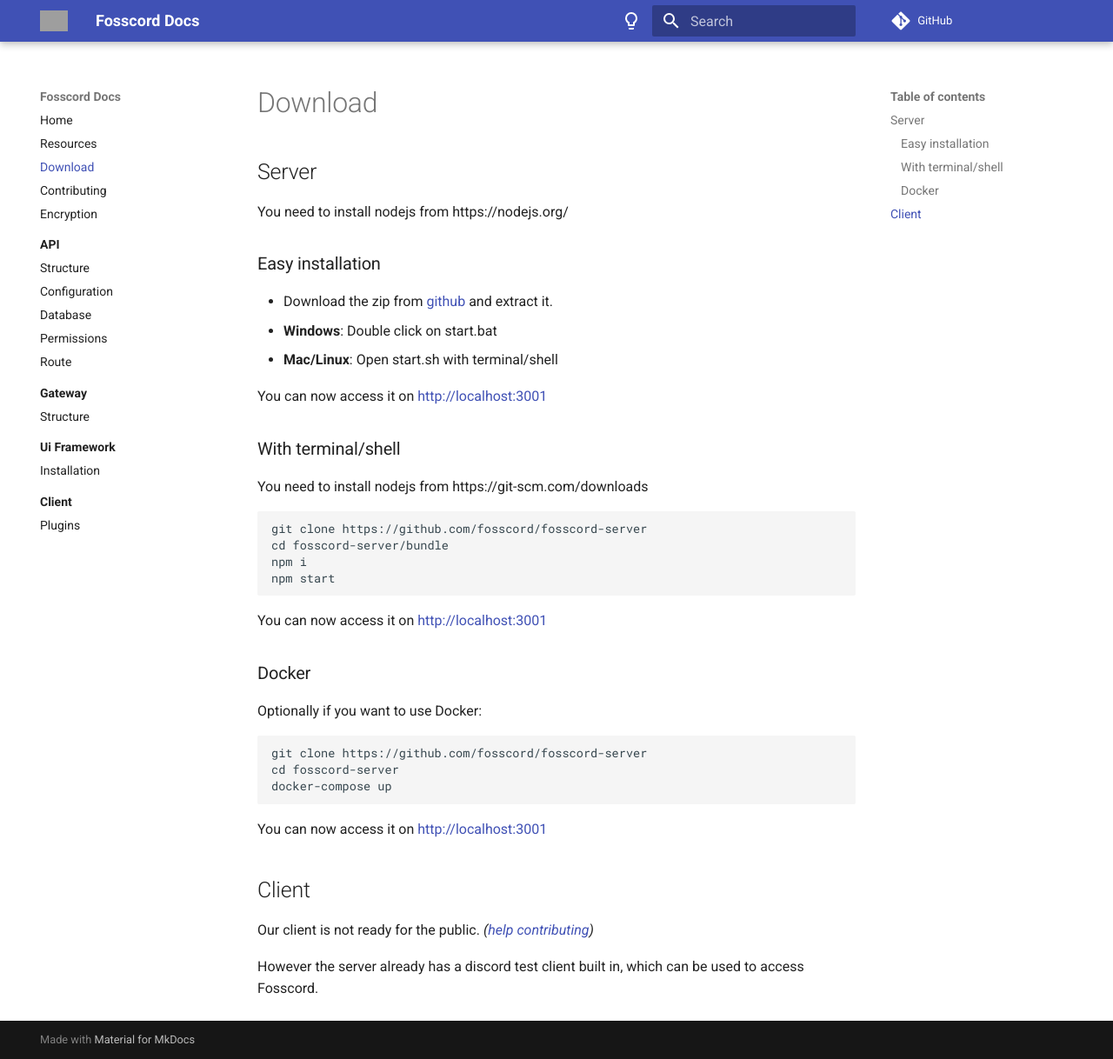
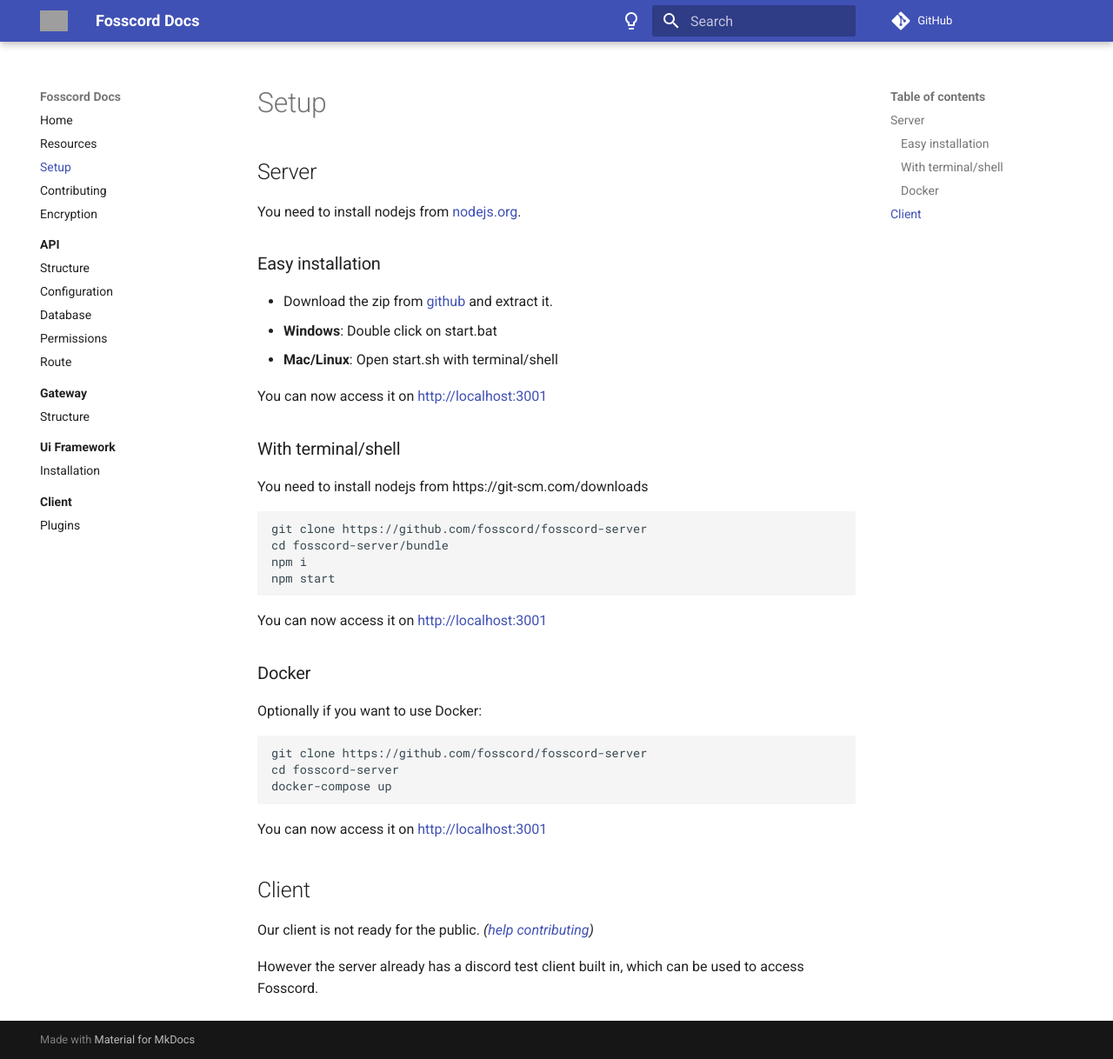
Before and after one commit to spacebarchat/docs, an MkDocs documentation site: the page built from docs/setup.md, in a window 1280 px wide and 1218 px high. Shown: the whole window at 87% size. Built offline with MkDocs 1.6.1 and Material for MkDocs 9.7.7, drawn with Linux system fonts in a browser that asks for light colours; comment, search, counter and statistics services are not loaded; grey boxes are pictures that could not be loaded.

Commit message:
:art: rename download -> setup

```diff
--- a/docs/download.md
+++ b/docs/setup.md
@@ -1,8 +1,8 @@
-# Download
+# Setup
 
 ## Server
 
-You need to install nodejs from https://nodejs.org/
+You need to install nodejs from [nodejs.org](https://nodejs.org/).
 
 ### Easy installation
 
--- a/mkdocs.yml
+++ b/mkdocs.yml
@@ -29,7 +29,7 @@
 nav:
   - index.md
   - resources.md
-  - download.md
+  - setup.md
   - contributing.md
   - encryption.md
   - "API":
```
Also changed, not shown: docs/contributing.md (+1 -1 lines).
